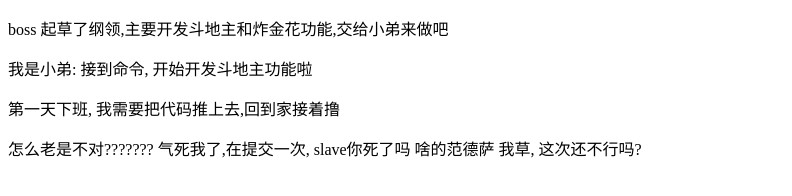
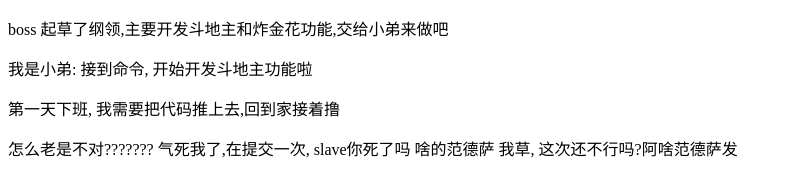
Before and after one commit to sdhot/bbb, a plain HTML site: page index.html in a window 1280 px wide. Shown: the whole page, without its empty margins (0-792 px from the left). Drawn offline with Linux system fonts and the light colour scheme.

Commit message:
阿萨德发到d

```diff
--- a/index.html
+++ b/index.html
@@ -16,7 +16,7 @@
   气死我了,在提交一次, slave你死了吗
 
   啥的范德萨
-  我草, 这次还不行吗?
+  我草, 这次还不行吗?阿啥范德萨发
 
 </body>
 </html>
```
